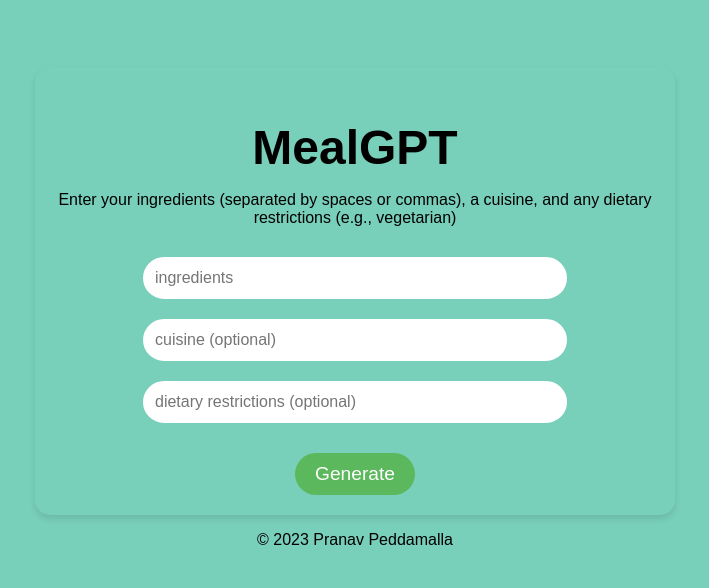
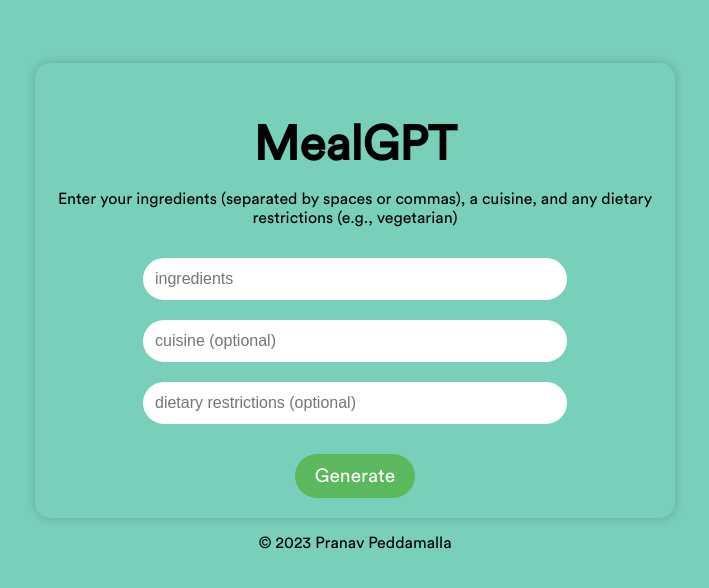
Before and after one commit to pranavpedd/MealGPT, a React (Create React App) app in the folder frontend/: page / in a window 1280 px wide. Shown: the part 104-692 px from the top of the page, without its empty margins (285-994 px from the left). Built offline with nearby package versions, Linux system fonts and the light colour scheme.

Commit message:
changed font and added font folder

```diff
--- a/frontend/src/App.css
+++ b/frontend/src/App.css
@@ -1,3 +1,8 @@
+@font-face {
+  font-family: 'CircularStd-Book';
+  src: url('../fonts/CircularStd-Book.woff') format('woff');
+}
+
 .App {
   text-align: center;
   background-color: #78cfba;
@@ -6,7 +11,7 @@
   flex-direction: column;
   align-items: center;
   justify-content: center;
-  font-family: 'Arial';
+  font-family: 'CircularStd-Book';
   padding: 20px;
 }
 
@@ -14,7 +19,7 @@
   background-color: #78cfba;
   padding: 20px;
   border-radius: 15px;
-  box-shadow: 0 4px 6px rgba(0, 0, 0, 0.1);
+  box-shadow: 0 0 10px rgba(0, 0, 0, 0.2);
   width: 100%;
   max-width: 600px;
 }
@@ -48,7 +53,7 @@ h1 {
 .button-group {
   display: flex;
   justify-content: center;
-  gap: 10px; /* Add some space between the buttons */
+  gap: 10px;
 }
 
 .generate-button {
@@ -60,6 +65,7 @@ h1 {
   border-radius: 25px;
   cursor: pointer;
   margin-top: 20px;
+  font-family: 'CircularStd-Book';
 }
 
 .download-instruction {
@@ -68,6 +74,7 @@ h1 {
   display: flex;
   align-items: center;
   justify-content: center;
+  font-family: 'CircularStd-Book';
 }
 
 .loading-message {
@@ -76,6 +83,7 @@ h1 {
   display: flex;
   align-items: center;
   justify-content: center;
+  font-family: 'CircularStd-Book';
 }
 
 .download-icon {
--- a/frontend/src/index.css
+++ b/frontend/src/index.css
@@ -1,13 +1,15 @@
+@font-face {
+  font-family: 'CircularStd-Book';
+  src: url('../fonts/CircularStd-Book.woff') format('woff');
+}
+
 body {
   margin: 0;
-  font-family: -apple-system, BlinkMacSystemFont, 'Segoe UI', 'Roboto', 'Oxygen',
-    'Ubuntu', 'Cantarell', 'Fira Sans', 'Droid Sans', 'Helvetica Neue',
-    sans-serif;
+  font-family: 'CircularStd-Book';
   -webkit-font-smoothing: antialiased;
   -moz-osx-font-smoothing: grayscale;
 }
 
 code {
-  font-family: source-code-pro, Menlo, Monaco, Consolas, 'Courier New',
-    monospace;
+  font-family: 'CircularStd-Book';
 }
```
Also changed, not shown: frontend/fonts/CircularStd-Book.woff (added).
